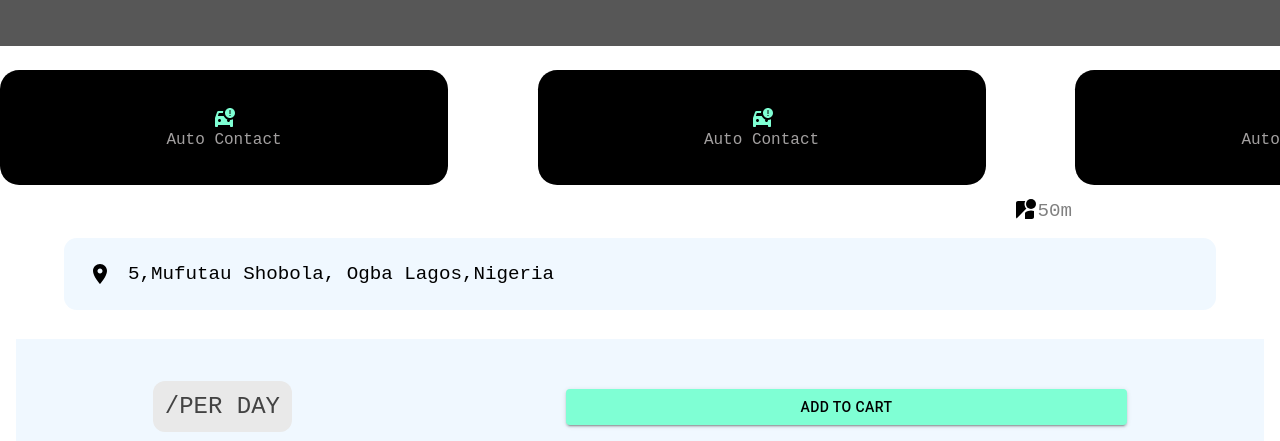
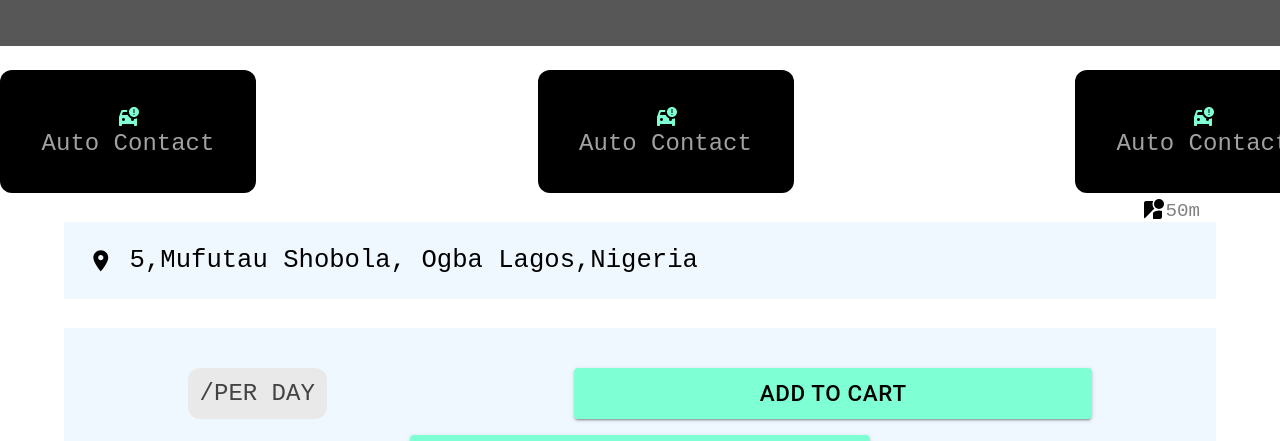
Before and after one commit to dhani-el/LunderRentals-2.0, a React (Vite) app: page /rent/1 in a window 1280 px wide. Shown: the part 474-915 px from the top of the page. Built offline with nearby package versions, Linux system fonts and the light colour scheme; no server answers.

Commit message:
correct responsiveness of landscape view

```diff
--- a/src/Single/Styles/index.css
+++ b/src/Single/Styles/index.css
@@ -265,6 +265,54 @@
   }
 }
 @media (orientation: landscape) {
+  #singleCarContainer #baseContainer {
+    min-height: 45vh;
+    width: 100vw;
+    display: flex;
+    flex-direction: column;
+    justify-content: center;
+    align-items: center;
+  }
+  #singleCarContainer #baseContainer #descriptiveDiv {
+    width: 100%;
+  }
+  #singleCarContainer #baseContainer #descriptiveDiv #carLocationDiv #locatinHeaderDiv {
+    width: 100%;
+    padding: 0 5%;
+    margin-bottom: 0em;
+  }
+  #singleCarContainer #baseContainer #descriptiveDiv #carLocationDiv #actualLocationComponent {
+    border-radius: 0;
+  }
+  #singleCarContainer #baseContainer #descriptiveDiv #carLocationDiv #actualLocationComponent p {
+    font-size: 1.6em;
+  }
+  #singleCarContainer #baseContainer #descriptiveDiv #carLocationDiv #actualLocationComponent svg {
+    font-size: 1.6em;
+  }
+  #singleCarContainer #baseContainer #descriptiveDiv #carSpecificationDiv #featuresDiv #swipeRR #SwipeRslide #singleFeature {
+    width: 20vw;
+    font-size: 1.5em;
+    height: 96%;
+    border-radius: 0.5em;
+  }
+  #singleCarContainer #baseContainer #cartAndPay {
+    width: 100%;
+    padding: 0;
+    margin: 0;
+    width: 90%;
+  }
+  #singleCarContainer #baseContainer #cartAndPay #priceComponent {
+    margin-top: 0;
+    width: 100%;
+    border-radius: 0;
+    border-bottom-left-radius: 1em;
+    border-bottom-right-radius: 1em;
+  }
+  #singleCarContainer #baseContainer #cartAndPay button {
+    width: 40%;
+    font-size: 1.4em;
+  }
   #singleCarContainer #carImageDiv {
     height: 55vh;
     justify-content: center;
@@ -284,22 +332,4 @@
   #singleCarContainer #carImageDiv #carImageTextSpan img {
     width: 40%;
   }
-  #singleCarContainer #descriptiveDiv #carLocationDiv #locatinHeaderDiv {
-    width: 90%;
-    padding: 0 5%;
-    margin-bottom: 1em;
-  }
-  #singleCarContainer #descriptiveDiv #carLocationDiv #actualLocationComponent {
-    border-radius: 0;
-  }
-  #singleCarContainer #priceComponent {
-    margin-top: 0;
-    width: 90%;
-    margin: 0 5%;
-    padding-top: 2em;
-    border-radius: 0;
-    border-bottom-left-radius: 1em;
-    border-bottom-right-radius: 1em;
-    margin-bottom: 4em;
-  }
 }/*# sourceMappingURL=index.css.map */
```
Also changed, not shown: src/Single/Styles/index.scss (+61 -22 lines), 1 other file (tests, documents, lock files or other folders).
